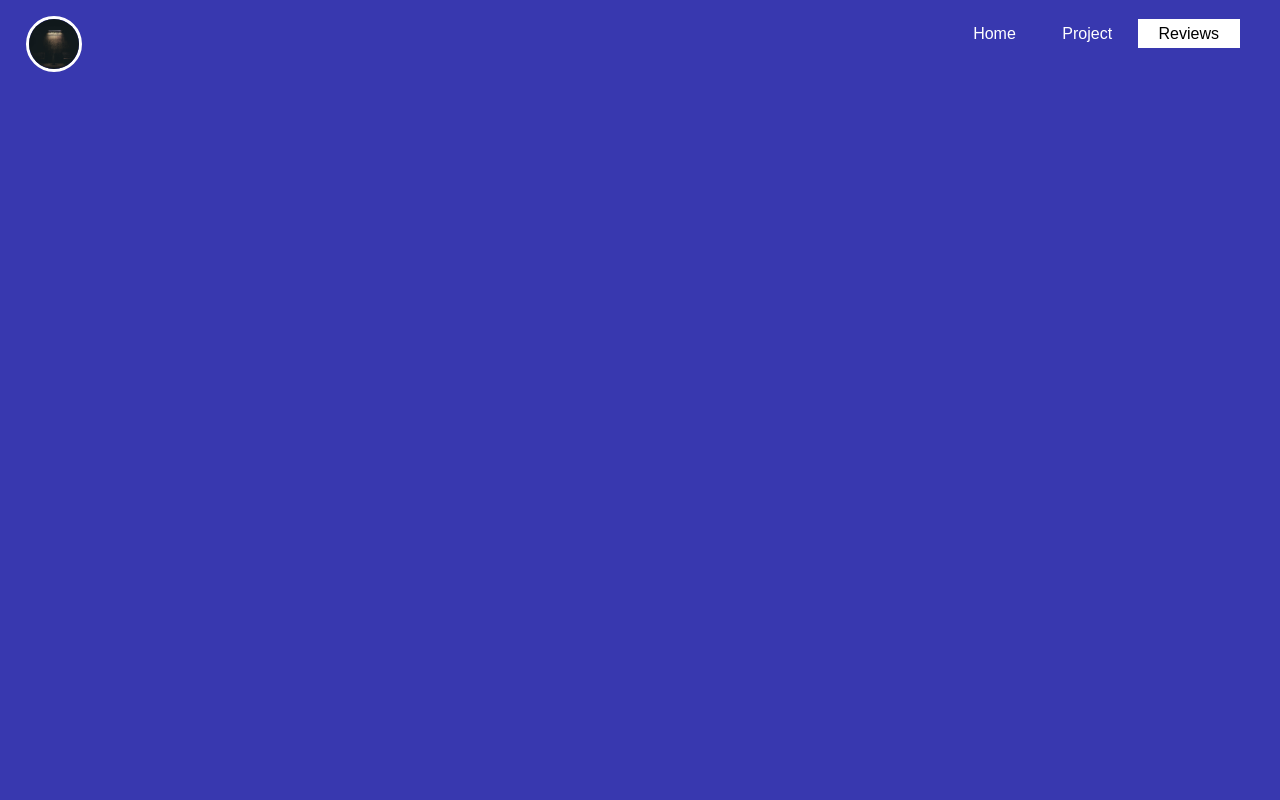
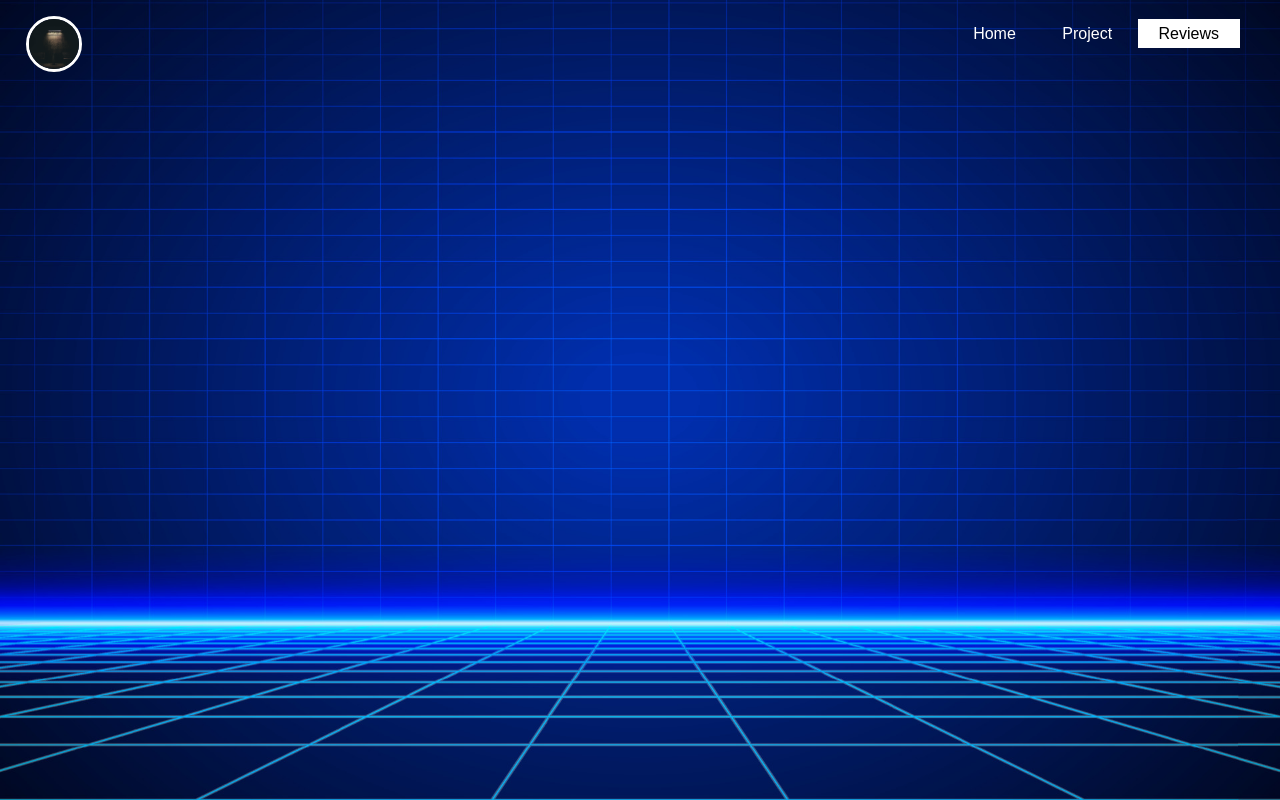
Before and after one commit to Vaishz/DjangoTry1, a Django app: page /reviews in a window 1280 px wide. Run offline with Django 5.2, Linux system fonts and the light colour scheme.

Commit message:
added bg-img

```diff
--- a/HandWave/base/static/project.css
+++ b/HandWave/base/static/project.css
@@ -5,7 +5,7 @@
 }
 
 body{
-     /* background-image: url('{% static/images/logo.jpg %}'); */
+    background-image: url(images/background.jpg);
      background-color: rgb(56, 56, 175);
      height: 100vh;
      background-position: center;
--- a/HandWave/base/static/reviews.css
+++ b/HandWave/base/static/reviews.css
@@ -4,8 +4,7 @@
     font-family:sans-serif;
 }
 header{
-    /* background-image: url('{% static/images/logo.jpg %}'); */
-    background-color: rgb(56, 56, 175);
+    background-image: url(images/background.jpg);
     background-size: cover;
     height: 100vh;
     background-position: center;
```
